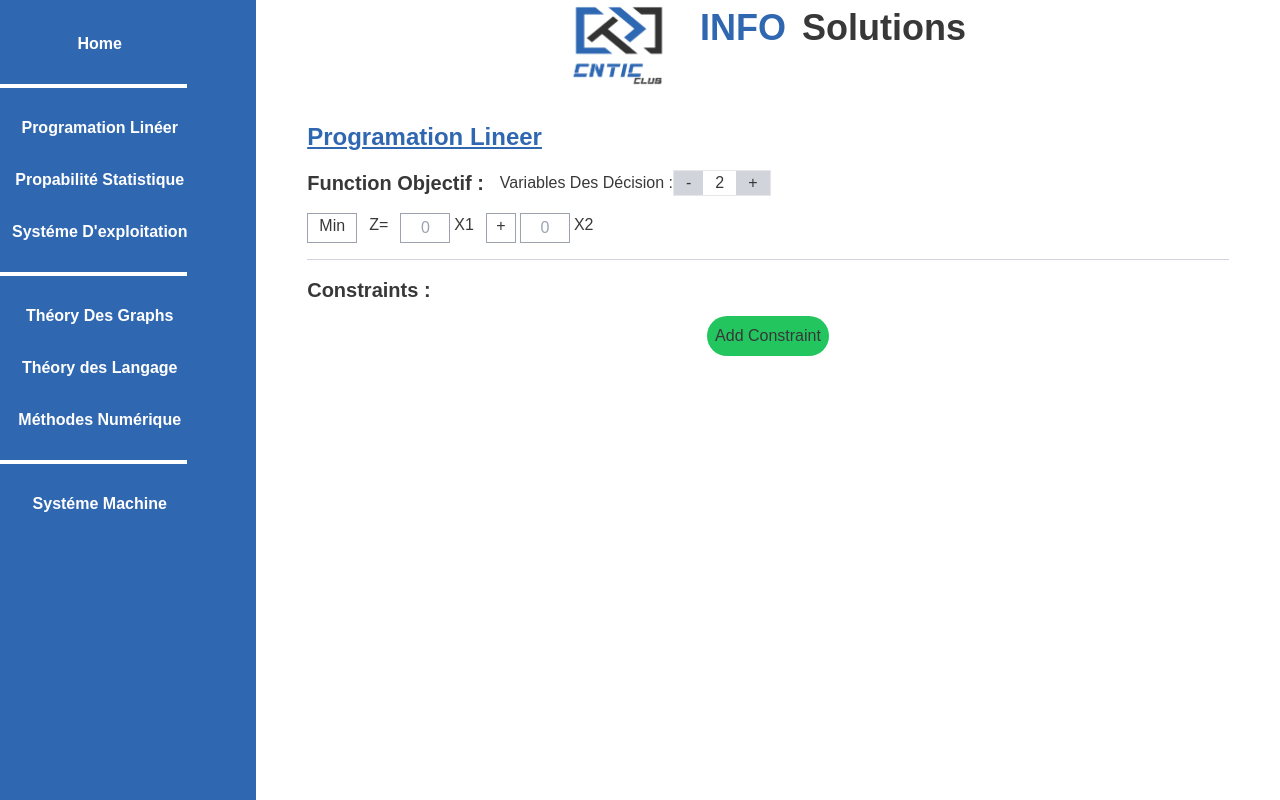
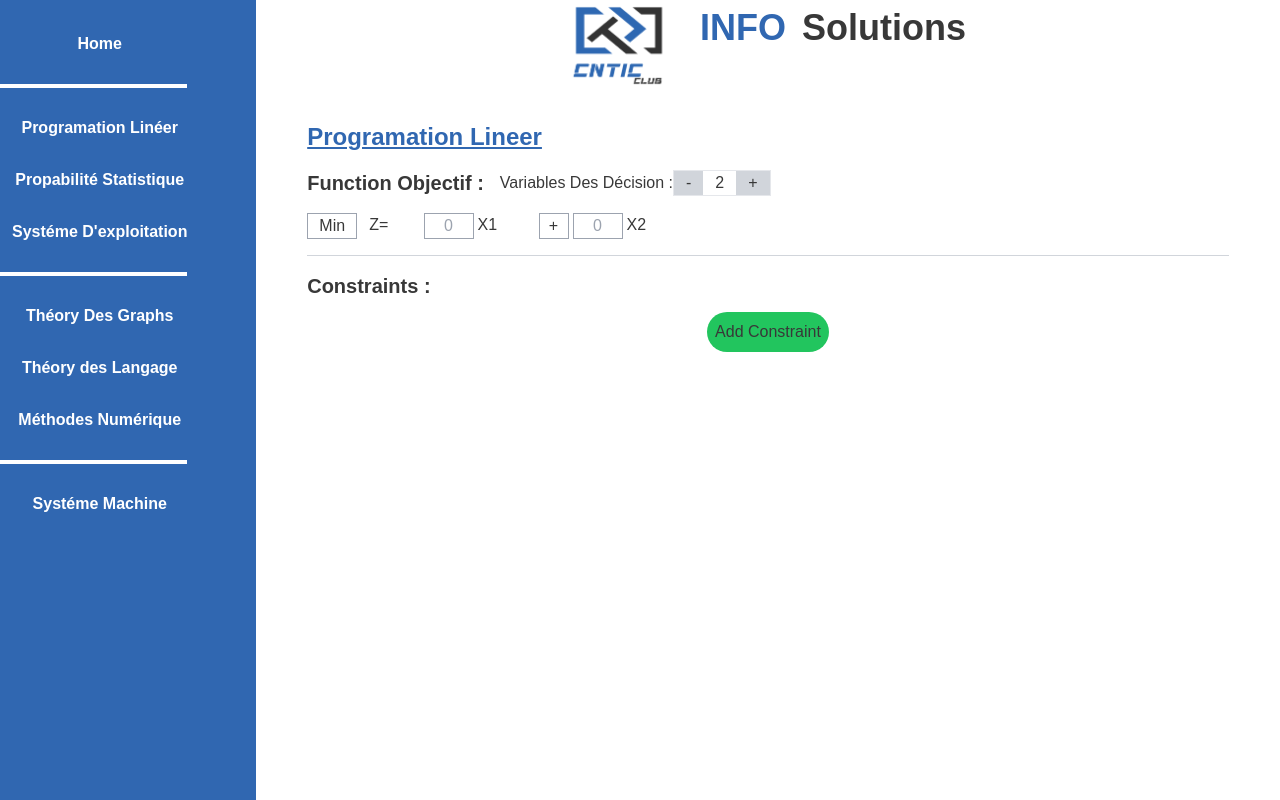
Before and after one commit to imadbenmadi/InfoSolutions, a React (Vite) app: page /PL in a window 1280 px wide. Built offline with nearby package versions, Linux system fonts and the light colour scheme.

Commit message:
Fixing Ui of Desion Variables

```diff
--- a/src/Components/PL Components/Function_Objectif.jsx
+++ b/src/Components/PL Components/Function_Objectif.jsx
@@ -89,7 +89,7 @@ export default function Function_Objectif() {
 
                     <div className="flex gap-3 ">
                         <div
-                            className="cursor-pointer border border-gray-400 w-[50px] h-[30px]  text-center "
+                            className="cursor-pointer border border-gray-400 w-[50px] h-fit  text-center "
                             onClick={() => handleToggle("MinMax")}
                         >
                             {MinMax}
@@ -100,7 +100,7 @@ export default function Function_Objectif() {
                     <div className="flex  flex-wrap gap-3 ">
                         {/* Variables */}
                         {variables.map((variable, index) => (
-                            <div key={index} className="flex gap-1">
+                            <div key={index} className="flex items center justify-center w-[120px]  gap-1">
                                 {/* PlusMinus */}
                                 {index !== 0 && (
                                     <div
```
